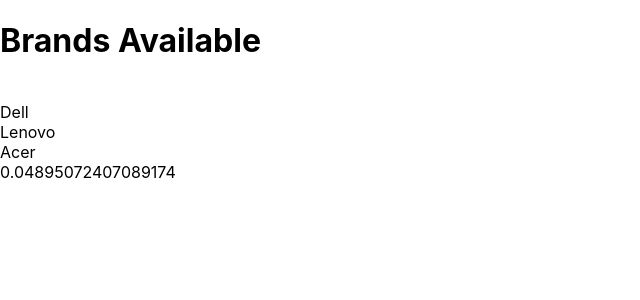
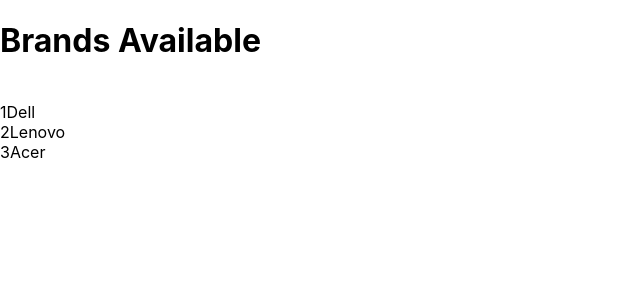
Before and after one commit to andresjesse/next-tutorial-sd, a Next.js app: page /brands in a window 1280 px wide. Shown: the top 300 px of the page, without its empty margins (0-640 px from the left). Built offline with nearby package versions, Linux system fonts and the light colour scheme.

Commit message:
added fakeData for testing

```diff
--- a/pages/brands.tsx
+++ b/pages/brands.tsx
@@ -1,7 +1,8 @@
 import { GetStaticProps } from "next";
+import { fakeBrands, TBrand } from "../services/fakeData";
 
 interface BrandsProps {
-  brands: Array<string>;
+  brands: Array<TBrand>;
 }
 
 export default function Brands({ brands }: BrandsProps) {
@@ -11,14 +12,17 @@
       <br />
 
       {brands.map((brand, index) => (
-        <div key={index}>{brand}</div>
+        <div key={index}>
+          <span>{brand.id}</span>
+          <span>{brand.name}</span>
+        </div>
       ))}
     </div>
   );
 }
 
 export const getStaticProps: GetStaticProps = async (context) => {
-  const brands = ["Dell", "Lenovo", "Acer", Math.random().toString()];
+  const brands = fakeBrands;
 
   return {
     props: {
--- /dev/null
+++ b/services/fakeData.ts
@@ -0,0 +1,46 @@
+export type TBrand = {
+  id: number;
+  name: string;
+};
+
+export const fakeBrands: Array<TBrand> = [
+  { id: 1, name: "Dell" },
+  { id: 2, name: "Lenovo" },
+  { id: 3, name: "Acer" },
+];
+
+export type TComputer = {
+  id: number;
+  cpu: string;
+  ram: number;
+  gpu: string;
+  storage: number;
+  price: number;
+};
+
+export const fakeComputers: Array<TComputer> = [
+  {
+    id: 1,
+    cpu: "Core i7 12700",
+    ram: 16,
+    gpu: "RTX 3060",
+    storage: 1024,
+    price: 6599,
+  },
+  {
+    id: 2,
+    cpu: "Core i5 12400",
+    ram: 16,
+    gpu: "Radeon 6400",
+    storage: 512,
+    price: 4799,
+  },
+  {
+    id: 3,
+    cpu: "Ryzen 5600G",
+    ram: 8,
+    gpu: "integrated",
+    storage: 240,
+    price: 2999,
+  },
+];
```
